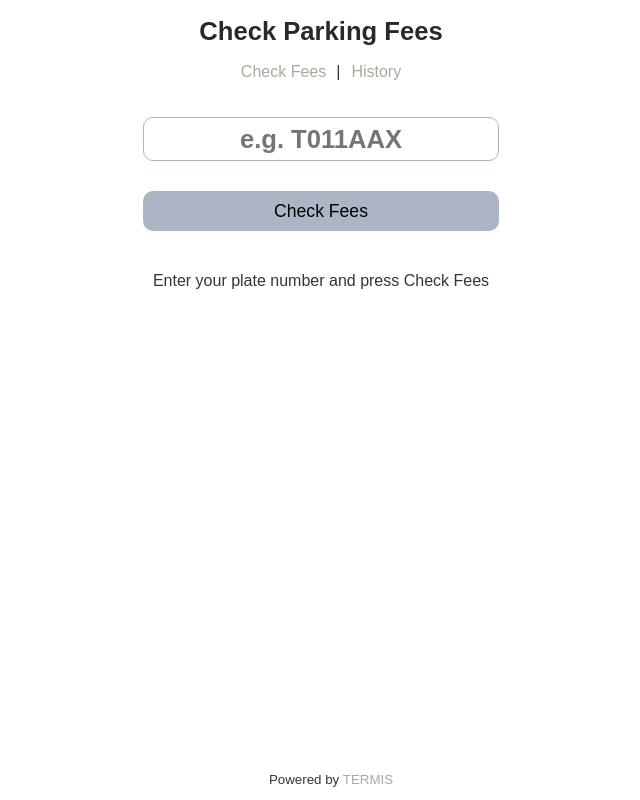
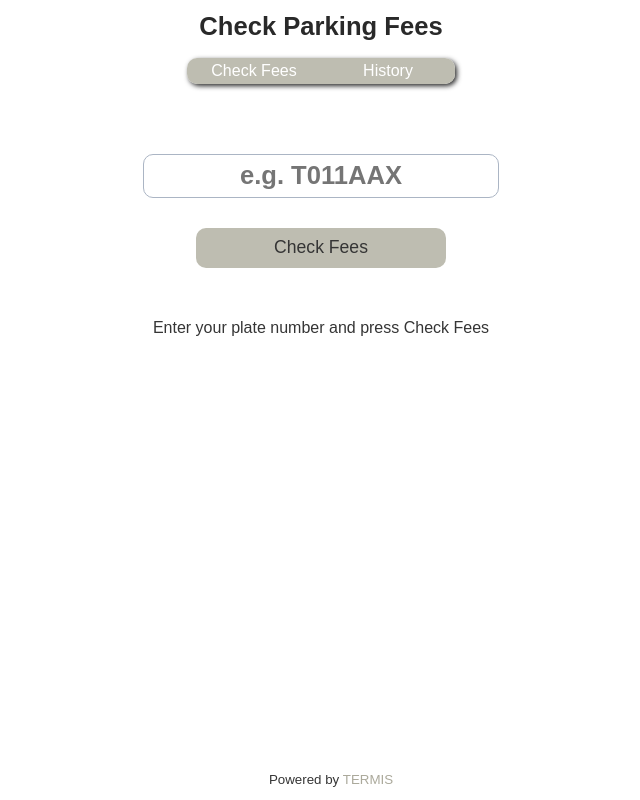
Before and after one commit to kizomanizo/parking-frontend, a Vue app: page / in a window 1280 px wide. Shown: the whole page, without its empty margins (319-959 px from the left). Built offline with nearby package versions, Linux system fonts and the light colour scheme.

Commit message:
MAJOR: Upgraded UI and history view

```diff
--- a/src/App.vue
+++ b/src/App.vue
@@ -1,34 +1,41 @@
 <script setup lang="ts">
 import { computed } from 'vue'
 import { RouterLink, RouterView } from 'vue-router'
-import { useAlert, useLoading, usePath } from './stores/store'
+
+import { useAlert, useLoading, usePath, usePrompt } from './stores/store'
 import FooterComponent from './components/FooterComponent.vue'
 import AlertBox from './components/AlertBox.vue'
 import LoadingBox from './components/LoadingBox.vue'
+import PromptCover from './components/PromptCover.vue'
 
-const selectedPath = computed(() => usePath.name);
-
-usePath.changeName('home');
+const selectedPath = computed(() => usePath.name)
 </script>
 
 <template>
+  <PromptCover v-if="usePrompt.isVisible.value == true" />
+  <AlertBox :title="useAlert.title" :message="useAlert.message" :type="useAlert.type" v-if="useAlert.visible" />
+  <LoadingBox v-if="useLoading.visible" />
   <div class="page-wrapper">
-    <AlertBox :title="useAlert.title" :message="useAlert.message" :type="useAlert.type" v-if="useAlert.visible" />
-    <LoadingBox v-if="useLoading.visible" />
     <header class="page-header">
       <h1 class="header-heading">Check Parking Fees</h1>
       <nav class="header-nav">
-
-        <RouterLink to="/" class="top-link-left" :class="{ 'selected-left': selectedPath === 'home' }"
-          @click="usePath.changeName('home')">Check
-          Fees</RouterLink>
-        <RouterLink to="/history" class="top-link-right" :class="{ 'selected-right': selectedPath === 'history' }">History
+        <RouterLink to="/" class="top-link-left" :class="{
+          'selected-left': selectedPath === 'home',
+          'unselected-left': selectedPath === 'history'
+        }" @click="usePath.changeName('home')">Check Fees</RouterLink>
+        <RouterLink to="/history" class="top-link-right" :class="{
+          'selected-right': selectedPath === 'history',
+          'unselected-right': selectedPath === 'home'
+        }">
+          History
         </RouterLink>
       </nav>
     </header>
     <main>
       <RouterView />
     </main>
+  </div>
+  <div class="section-gap">
   </div>
   <FooterComponent />
 </template>
@@ -38,6 +45,10 @@ header {
   position: relative;
   height: 20%;
   width: 100%;
+  display: flex;
+  flex-direction: column;
+  align-items: center;
+  justify-content: center;
   text-align: center;
 }
 
@@ -47,32 +58,58 @@ header h1 {
 }
 
 nav {
-  flex: 1;
+  display: flex;
+  width: fit-content;
+  max-height: fit-content;
   text-align: center;
   align-items: center;
   justify-content: center;
+  border-radius: 10px;
+  box-shadow: 2px 2px 5px var(--color-jet-cool);
 }
 
-/* .top-link-left {
-  background-color: var(--color-jet-norm);
+.top-link-left {
+  background-color: var(--color-silver-norm);
   color: var(--color-white-norm);
   padding: 4px 7px;
   border-radius: 10px 0 0 10px;
+  width: 120px;
+}
+
+.top-link-left:hover {
+  background-color: var(--color-jet-norm);
 }
 
 .top-link-right {
-  background-color: var(--color-jet-norm);
+  background-color: var(--color-silver-norm);
   color: var(--color-white-norm);
   padding: 4px 7px;
   border-radius: 0 10px 10px 0;
-  min-width: 150px;
-} */
+  width: 120px;
+}
 
-header a:not(:last-of-type)::after {
-  margin: 0 10px 0 10px;
-  content: '|';
-  color: var(--text-norm-norm);
-  border-right: 1px solid white;
+.top-link-right:hover {
+  background-color: var(--color-jet-norm);
+}
+
+.unselected-left {
+  box-shadow: 1px 1px 5px var(--color-jet-norm);
+  z-index: 3;
+}
+
+.unselected-right {
+  box-shadow: -1px 1px 5px var(--color-jet-norm);
+  z-index: 3;
+}
+
+.selected-left {
+  background-color: var(--color-jet-norm);
+  color: var(--color-white-cool);
+}
+
+.selected-right {
+  background-color: var(--color-jet-norm);
+  color: var(--color-white-cool);
 }
 
 main {
@@ -84,6 +121,10 @@ main {
   flex: 1;
   padding: 0 10px;
   margin-top: 20px;
+}
+
+.section-gap {
+  padding-bottom: 50px;
 }
 
 @media (max-width: 1024px) {
--- a/src/assets/base.css
+++ b/src/assets/base.css
@@ -18,6 +18,10 @@
   --color-jet-norm: #353535;
   --color-jet-cool: #292929;
   --color-jet-mute: #141414;
+
+  --color-green-light: rgb(171, 247, 171);
+  --color-red-light: rgb(249, 166, 166);
+  --color-blue-light: rgb(164, 164, 254);
 }
 
 /* Light Theme */
@@ -28,10 +32,11 @@
   --border-norm: var(--color-grey-mute);
   --border-hover: var(--color-grey-norm);
 
-  --button-norm: var(--color-grey-mute);
-  --button-hover: var(--color-grey-cool);
+  --button-norm: var(--color-silver-norm);
+  --button-hover: var(--color-jet-norm);
 
   --text-norm-norm: var(--color-jet-norm);
+  --text-light-norm: var(--color-white-norm);
   --text-head-norm: var(--color-jet-cool);
   --text-haed-mute: var(--color-jet-mute);
   --text-link-norm: var(--color-silver-cool);
@@ -52,6 +57,9 @@
     --text-head-mute: var(--color-grey-mute);
     --text-link-norm: var(--color-grey-mute);
     --text-link-hover: var(--color-white-norm);
+    --text-red-norm: var(--color-red-light);
+    --text-green-norm: var(--color-green-light);
+    --text-blue-norm: var(--color-blue-light);
   }
 }
 
--- a/src/components/AlertBox.vue
+++ b/src/components/AlertBox.vue
@@ -16,7 +16,7 @@ const props = defineProps<{
 }>()
 const _dummyProps = props // Dummy reference to satisfy ESLint
 if (_dummyProps) {
-  console.log('')
+  // console.log('')
 }
 </script>
 
--- /dev/null
+++ b/src/components/PromptCover.vue
@@ -0,0 +1,86 @@
+<template>
+  <div class="prompt-cover">
+    <div class="prompt">
+      <p class="prompt-text">Are you sure you want to clear search history?</p>
+      <div class="prompt-response">
+        <div class="response-yes" @click="useHistory.clearHistory()">YES</div>
+        <div class="response-no" @click="usePrompt.changeVisibility(false)">NO</div>
+      </div>
+    </div>
+  </div>
+</template>
+
+<script setup lang="ts">
+import { useHistory, usePrompt } from '@/stores/store'
+</script>
+
+<style>
+.prompt-cover {
+  height: 103vh;
+  width: 103vw;
+  position: absolute;
+  display: flex;
+  flex-direction: column;
+  align-items: center;
+  justify-content: center;
+  background-color: rgba(0, 0, 0, 0.6);
+  z-index: 4;
+}
+
+.prompt {
+  background-color: var(--color-jet-norm);
+  height: fit-content;
+  width: 350px;
+  color: var(--color-white-mute);
+  z-index: 5;
+  align-items: center;
+  justify-content: center;
+  text-align: center;
+  margin-top: -30px;
+  border-radius: 10px;
+  box-shadow: 1px 2px 6px var(--color-jet-mute);
+}
+
+.prompt-text {
+  padding: 10px 5px;
+}
+
+.prompt-response {
+  display: flex;
+  flex-direction: row;
+  align-items: center;
+  justify-content: center;
+  border-top: 1px dashed var(--color-jet-mute);
+}
+
+.response-yes,
+.response-no {
+  width: 50%;
+  padding: 10px;
+  cursor: pointer;
+  font-size: smaller;
+  font-weight: bolder;
+}
+
+.response-yes:hover,
+.response-no:hover {
+  background-color: var(--color-jet-mute);
+  transition: 1s;
+}
+
+.response-yes:active,
+.response-no:active {
+  background-color: var(--color-jet-mute);
+  transition: 0.5s;
+}
+
+.response-no {
+  color: gold;
+  border-radius: 0 0 10px 0;
+}
+
+.response-yes {
+  color: lightgreen;
+  border-radius: 0 0 0 10px;
+}
+</style>
--- a/src/scripts/checkParking.ts
+++ b/src/scripts/checkParking.ts
@@ -14,7 +14,6 @@ export const handleCheckParking = async (regNumber: any) => {
       const termisResponse = await axios.get(termisUrl + regNumber, {})
       // Store the token in Vue store
       const response = termisResponse.data
-      console.log('RESPONSE', response.status)
       if (!response.status) {
         showAlert('alert-warning', 'WARNING', `${regNumber} has no bills!!`)
         return
--- a/src/stores/store.ts
+++ b/src/stores/store.ts
@@ -1,4 +1,5 @@
 import { reactive, ref } from 'vue'
+import router from '@/router'
 
 export const useAlert = reactive({
   visible: false,
@@ -28,11 +29,10 @@ export const useLoading = reactive({
 })
 
 export const usePath = reactive({
-  name: ref(localStorage.getItem('path') || 'home'),
+  name: ref(''),
 
   changeName(newName: any) {
     this.name = newName
-    localStorage.setItem('path', newName)
   }
 })
 
@@ -51,11 +51,32 @@ export const useResponse = reactive({
   }
 })
 
-export const useHistory = {
+export const useHistory = reactive({
   history: JSON.parse(localStorage.getItem('history') || '[]'),
+  isFull: ref(false),
 
   setHistory(newHistory: any) {
     this.history.push(newHistory)
     localStorage.setItem('history', JSON.stringify(this.history))
+  },
+
+  async clearHistory() {
+    localStorage.setItem('history', '[]')
+    this.history.length = 0
+    usePrompt.changeVisibility(false)
+    await router.push('/')
+    usePath.changeName('home')
+  },
+
+  changeSize(newSize: any) {
+    this.isFull = newSize
+  }
+})
+
+export const usePrompt = {
+  isVisible: ref(false),
+
+  changeVisibility(visibility: any) {
+    this.isVisible.value = visibility
   }
 }
--- a/src/views/HistoryView.vue
+++ b/src/views/HistoryView.vue
@@ -2,30 +2,52 @@
   <section>
     <h3 class="prompt-text">Previous Transactions</h3>
   </section>
-  <section class="text-history">
+  <section class="text-history" v-if="!isHistoryFull">
     <div class="history" v-for="(hist, index) of reversedHistory" :key="index">
       <div class="history-number">{{ hist }}</div>
-      <div class="history-action"><a class="action-details" @click="handleCheckParking(hist)">CheckAgain</a></div>
+      <div class="history-action">
+        <a class="action-details" @click="handleCheckParking(hist)">CheckAgain</a>
+      </div>
     </div>
+  </section>
+  <section class="text-history" v-else>
+    <div class="history" v-for="(hist, index) of reversedFullHistory" :key="index">
+      <div class="history-number">{{ hist }}</div>
+      <div class="history-action">
+        <a class="action-details" @click="handleCheckParking(hist)">CheckAgain</a>
+      </div>
+    </div>
+  </section>
+  <section class="more-actions" v-if="useHistory.history.length > 0">
+    <a class="clear-history" @click="usePrompt.changeVisibility(true)">Clear History</a>
+    <a class="show-more" v-if="history.length > 5 && useHistory.isFull == false" @click="useHistory.changeSize(true)">Show
+      More...</a>
+    <a class="show-more" v-else-if="useHistory.isFull == true" @click="useHistory.changeSize(false)">Show Less</a>
+  </section>
+  <section class="more-actions" v-else>
+    <p>No past search history</p>
   </section>
 </template>
 
 <script setup lang="ts">
-import { useHistory, usePath } from '@/stores/store'
+import { computed } from 'vue';
+import { useHistory, usePath, usePrompt } from '@/stores/store'
 import { handleCheckParking } from '@/scripts/checkParking'
 
+const history = useHistory.history
+const uniqueHistory = history.length > 0 ? getUniqueOnly(history) : [];
+const reversedHistory = uniqueHistory.reverse().slice(0, 5)
+const reversedFullHistory = uniqueHistory.reverse()
 
-const history = useHistory.history;
-const uniqueHistory = getUniqueOnly(history);
-const reversedHistory = uniqueHistory.reverse().slice(0, 5);
+const isHistoryFull = computed(() => useHistory.isFull);
 
-usePath.changeName('history');
+usePath.changeName('history')
 
 function getUniqueOnly(arr: any) {
   let outputArray = arr.filter(function (v: any, i: any, self: any) {
-    return i == self.indexOf(v);
-  });
-  return outputArray;
+    return i == self.indexOf(v)
+  })
+  return outputArray
 }
 </script>
 
@@ -37,6 +59,7 @@ function getUniqueOnly(arr: any) {
 .text-history {
   text-align: center;
   min-width: 40vw;
+  overflow-y: scroll;
 }
 
 .history {
@@ -60,4 +83,17 @@ function getUniqueOnly(arr: any) {
   background-color: var(--color-jet-norm);
   color: var(--color-white-norm);
 }
+
+.more-actions {
+  display: flex;
+  flex-direction: row;
+  align-items: center;
+  justify-content: space-around;
+  margin-top: 30px;
+  font-size: small;
+}
+
+.clear-history:hover {
+  color: red;
+}
 </style>
--- a/src/views/HomeView.vue
+++ b/src/views/HomeView.vue
@@ -22,6 +22,8 @@ const regNumber = ref('')
   display: flex;
   flex-direction: column;
   max-width: 450px;
+  align-items: center;
+  justify-content: center;
 }
 
 .search-form input {
@@ -48,10 +50,19 @@ const regNumber = ref('')
   border: none;
   border-radius: 10px;
   font-size: 1.1rem;
+  max-width: 200px;
+  color: var(--text-norm-norm);
+  cursor: pointer;
 }
 
 .form-button:hover {
   background-color: var(--button-hover);
+  color: var(--color-white-norm);
+}
+
+.form-button:active {
+  background-color: var(--button-hover);
+  color: var(--color-white-norm);
 }
 
 @media (max-width: 1024px) {
```
Also changed, not shown: src/views/ResultsView.vue (+11 -8 lines), src/assets/main.css (line endings or trailing spaces), 1 other file (tests, documents, lock files or other folders).
